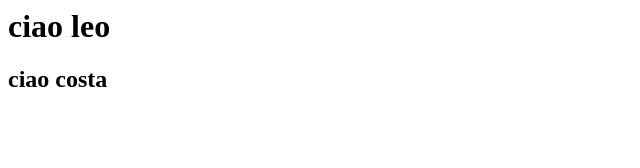
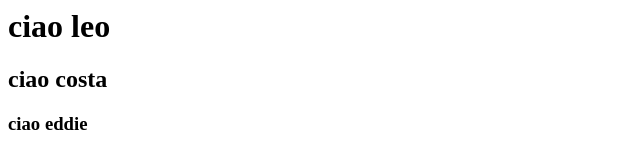
Before and after one commit to Leonardone/EddieLeo, a plain HTML site: page index.html in a window 1280 px wide. Shown: the whole page, without its empty margins (0-640 px from the left). Drawn offline with Linux system fonts and the light colour scheme.

Commit message:
Ciao Eddie

```diff
--- a/index.html
+++ b/index.html
@@ -8,5 +8,6 @@
 <body>
 <h1> ciao leo </h1>
 <h2> ciao costa </h2>
+<h3> ciao eddie </h3>
 </body>
 </html>
```
